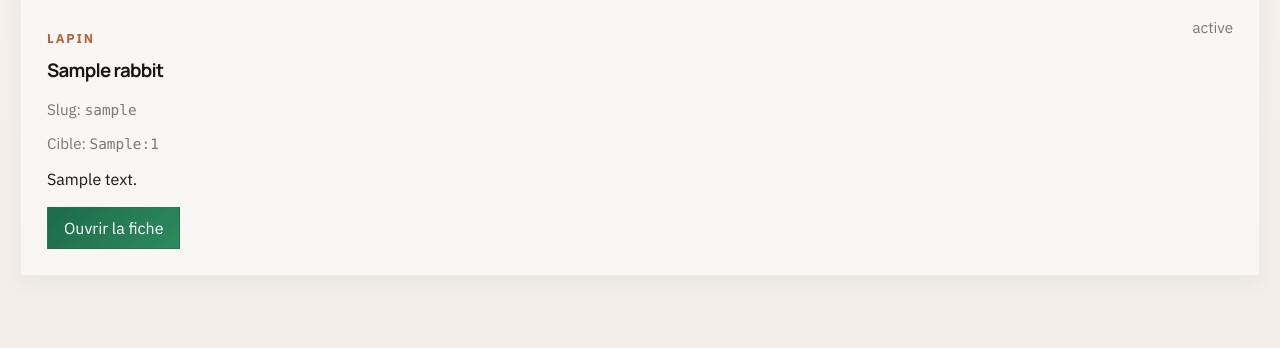
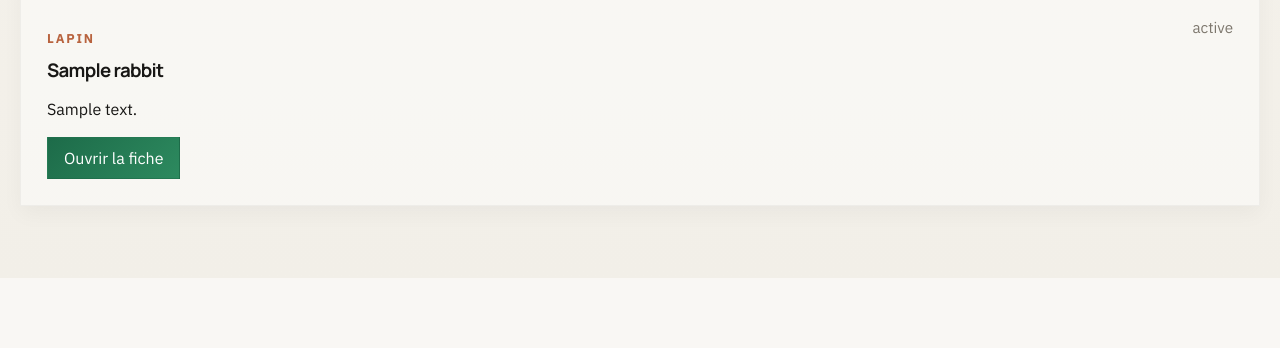
Before and after one commit to apachot/nabaztag, a Flask app: page /dashboard in a window 1280 px wide. Shown: the part 719-1067 px from the top of the page. After the commit the page ends 946 px from the top, so only its background shows below. Run offline with Flask 3, Linux system fonts and the light colour scheme; a user stored in the database is signed in; tables that the repository leaves empty hold one stand-in row (values such as "Sample post"); some libraries are stand-ins or nearby versions.

Commit message:
Remove technical rabbit metadata from dashboard

```diff
--- a/apps/portal/portal_app/templates/dashboard.html
+++ b/apps/portal/portal_app/templates/dashboard.html
@@ -49,17 +49,6 @@
             </div>
             <div class="meta">{{ rabbit.connection_status }}</div>
           </div>
-          <div class="subtle-grid">
-            <div class="meta">Slug: <span class="mono">{{ rabbit.slug }}</span></div>
-            <div class="meta">
-              Cible:
-              {% if rabbit.target_host %}
-                <span class="mono">{{ rabbit.target_host }}:{{ rabbit.target_port }}</span>
-              {% else %}
-                non renseignée
-              {% endif %}
-            </div>
-          </div>
           {% if rabbit.notes %}
             <p style="margin-top: 16px;">{{ rabbit.notes }}</p>
           {% endif %}
```
